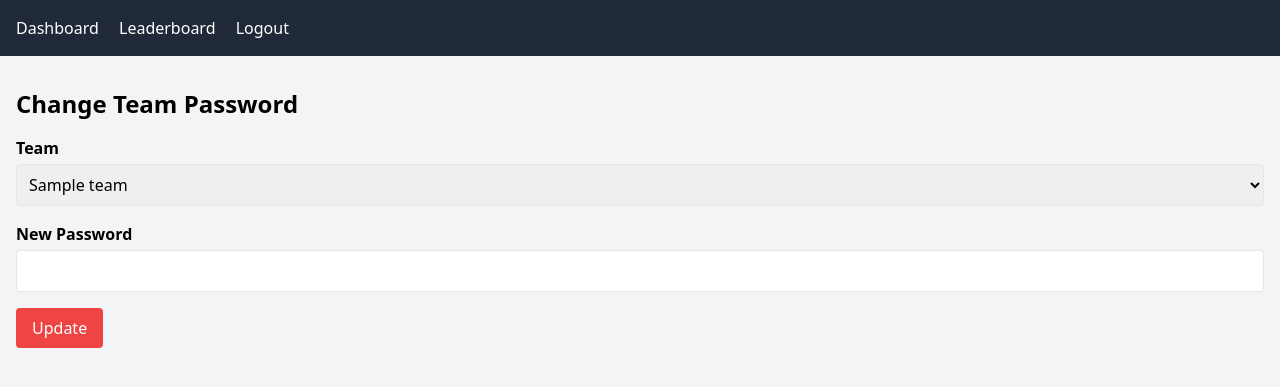
After one commit to KjirvB/familySound, a FastAPI app: template templates/change_password.html in a window 1280 px wide. The commit adds this page. Shown: the top 387 px of the page. Run offline with FastAPI, Linux system fonts and the light colour scheme; the template is opened without the code that fills it: most values are stand-ins (such as "Sample title", 1, 10 or a date in 2020).

Commit message:
Add jury password change page

```diff
--- a/app/main.py
+++ b/app/main.py
@@ -180,3 +180,37 @@ async def judge_attempt(attempt_id: int, request: Request, verdict: str = Form(.
     db.add(judgment)
     db.commit()
     return RedirectResponse("/jury", status_code=302)
+
+
+@app.get("/jury/password", response_class=HTMLResponse)
+async def change_password_form(request: Request, db: Session = Depends(auth.get_db)):
+    token = request.cookies.get("access_token")
+    if not token:
+        return RedirectResponse("/login", status_code=302)
+    try:
+        payload = auth.jwt.decode(token, auth.SECRET_KEY, algorithms=[auth.ALGORITHM])
+    except auth.JWTError:
+        return RedirectResponse("/login", status_code=302)
+    if payload.get("sub") != "jury":
+        return RedirectResponse("/dashboard", status_code=302)
+    teams = db.query(models.Team).all()
+    return templates.TemplateResponse("change_password.html", {"request": request, "teams": teams, "title": "Change Team Password"})
+
+
+@app.post("/jury/password")
+async def change_password(request: Request, team_id: int = Form(...), password: str = Form(...), db: Session = Depends(auth.get_db)):
+    token = request.cookies.get("access_token")
+    if not token:
+        raise HTTPException(status_code=401)
+    try:
+        payload = auth.jwt.decode(token, auth.SECRET_KEY, algorithms=[auth.ALGORITHM])
+    except auth.JWTError:
+        raise HTTPException(status_code=401)
+    if payload.get("sub") != "jury":
+        raise HTTPException(status_code=401)
+    team = db.query(models.Team).filter_by(id=team_id).first()
+    if not team:
+        raise HTTPException(status_code=404)
+    team.pass_hash = auth.get_password_hash(password)
+    db.commit()
+    return RedirectResponse("/jury/password", status_code=302)
--- /dev/null
+++ b/templates/change_password.html
@@ -0,0 +1,19 @@
+{% extends 'base.html' %}
+{% block content %}
+<h2 class="text-2xl font-bold mb-4">Change Team Password</h2>
+<form action="/jury/password" method="post" class="space-y-4">
+    <div>
+        <label class="block font-semibold mb-1">Team</label>
+        <select name="team_id" class="border rounded p-2 w-full">
+            {% for team in teams %}
+            <option value="{{ team.id }}">{{ team.name }}</option>
+            {% endfor %}
+        </select>
+    </div>
+    <div>
+        <label class="block font-semibold mb-1">New Password</label>
+        <input type="password" name="password" class="border rounded p-2 w-full" required>
+    </div>
+    <button type="submit" class="bg-red-500 text-white px-4 py-2 rounded">Update</button>
+</form>
+{% endblock %}
--- a/templates/jury.html
+++ b/templates/jury.html
@@ -21,4 +21,7 @@
 {% else %}
 <p>No attempts pending</p>
 {% endif %}
+<p class="mt-4">
+    <a href="/jury/password" class="text-blue-500 underline">Change Team Password</a>
+</p>
 {% endblock %}
```
Also changed, not shown: README.md.
